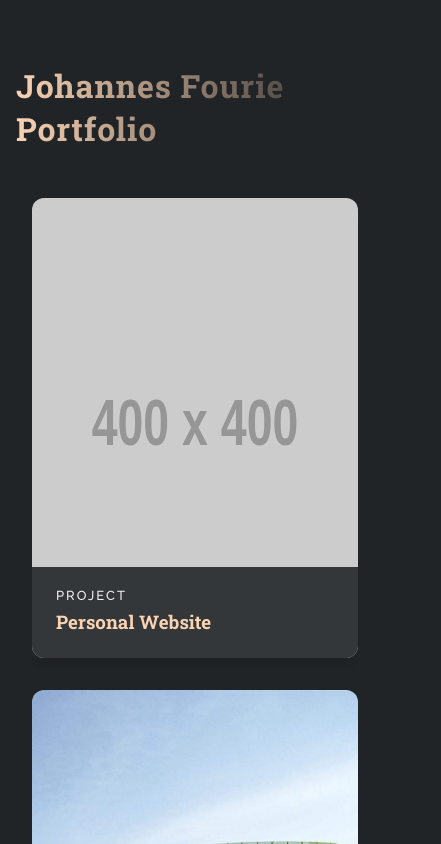
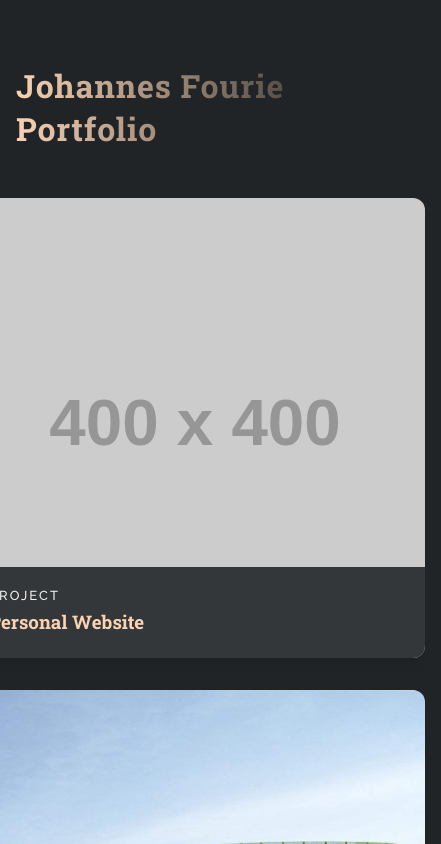
Before and after one commit to GeneralSev/Portfolio, a React (Create React App) app: page / in a window 390 px wide. Shown: the top 844 px of the page, 441 px wide, since content can reach past the window. Built offline with nearby package versions, Linux system fonts and the light colour scheme.

Commit message:
Basic Routes working!

```diff
--- a/src/App.css
+++ b/src/App.css
@@ -17,7 +17,7 @@ body {
   background-color: #212426;
 }
 
-.app {
+.portfolio {
   padding: 4rem;
 
   display: flex;
@@ -192,7 +192,7 @@ h1 {
 }
 
 @media screen and (max-width: 600px) {
-  .app {
+  .portfolio {
     padding: 4rem 2rem;
   }
 
@@ -212,7 +212,7 @@ h1 {
 }
 
 @media screen and (max-width: 400px) {
-  .app {
+  .portfolio {
     padding: 4rem 1rem;
   }
 
--- a/src/App.js
+++ b/src/App.js
@@ -1,41 +1,37 @@
-import { useState, useEffect } from 'react';
+// import React from 'react';
+// import { BrowserRouter as Router, Route, Routes } from 'react-router-dom';
 
-import VentureCard from './VentureCard'
+// const Home = () => <div>Home Page</div>;
+// const About = () => <div>About Page</div>;
 
-import './App.css';
+// const App = () => {
+//   return (
+//     <Router>
+//       <Routes>
+//         <Route path="/" element={<Home />} />
+//         <Route path="/about" element={<About />} />
+//       </Routes>
+//     </Router>
+//   );
+// };
 
-const App = () =>{
-
-    const [ventures, setVentures] = useState([]);
-
-    const getVentures = async (title) => {
-        const yourData = require('./ventures.json')
-        setVentures(yourData.ventures);
-      };
-
-    useEffect(() => {
-    getVentures(); // Call getVentures when the component mounts
-    }, []); // The empty dependency array ensures that it runs only once on mount
+// export default App;
 
 
-    return (
-        <div className='app'>
-            <h1>Johannes Fourie Portfolio</h1>
 
-            {ventures?.length > 0
-                ? (
-                    <div className='container'>
-                        { ventures.map((venture) => (<VentureCard venture={venture} />))}
-                    </div>
-                ) :(
-                    <div className='empty'>
-                        <h2>No ventures found</h2>
-                    </div>
-                )
-            }
+import { BrowserRouter as Router, Route, Routes } from 'react-router-dom';
+import Portfolio from './components/Portfolio';
+import VentureDetails from './components/VentureDetails';
 
-        </div>
-    );
-    }
+const App = () => {
+  return (
+    <Router>
+      <Routes>
+        <Route path="/" exact element={<Portfolio />} />
+        <Route path="/venture/:id" element={<VentureDetails />} />
+      </Routes>
+    </Router>
+  );
+};
 
-export default App
+export default App;
--- /dev/null
+++ b/src/VentureData.js
@@ -0,0 +1,25 @@
+const ventures = [
+    {
+      "id": "personal_website",
+      "title": "Personal Website",
+      "date": "2023-12-07",
+      "coverImage": "N/A",
+      "type": "project"
+    },
+    {
+      "id": "veloways_and_dynamo",
+      "title": "Veloways and Dynamo",
+      "date": "2020-07-21",
+      "coverImage": "images/veloway.jpg",
+      "type": "project"
+    },
+    {
+      "id": "cartography",
+      "title": "Cartography",
+      "date": "2017-09-30",
+      "coverImage": "images/Tor Kalva.png",
+      "type": "hobby"
+    }
+  ];
+
+  export default ventures;
--- /dev/null
+++ b/src/components/Portfolio.js
@@ -0,0 +1,46 @@
+import { useState, useEffect } from 'react';
+import { Link } from 'react-router-dom';
+
+import VentureCard from './VentureCard'
+
+import '../App.css';
+
+const Portfolio = () => {
+
+    const [ventures, setVentures] = useState([]);
+
+    const getVentures = async (title) => {
+        const yourData = require('../ventures.json')
+        setVentures(yourData.ventures);
+    };
+
+    useEffect(() => {
+        getVentures(); // Call getVentures when the component mounts
+    }, []); // The empty dependency array ensures that it runs only once on mount
+
+
+    return (
+        <div className='portfolio'>
+            <h1>Johannes Fourie Portfolio</h1>
+
+            {ventures?.length > 0
+                ? (
+                    <div className='container'>
+                        {ventures.map((venture) => (
+                            <Link key={venture.id} to={`/venture/${venture.id}`}>
+                                <VentureCard venture={venture} />
+                            </Link>
+                        ))}
+                    </div>
+                ) : (
+                    <div className='empty'>
+                        <h2>No ventures found</h2>
+                    </div>
+                )
+            }
+
+        </div>
+    );
+}
+
+export default Portfolio
--- /dev/null
+++ b/src/components/VentureDetails.js
@@ -0,0 +1,26 @@
+import React from 'react';
+import { useParams } from 'react-router-dom';
+
+import ventures from '../VentureData';
+
+  // Function to get venture details by ID
+  const getVentureDetails = (id) => {
+    return ventures.find((venture) => venture.id === id) || {};
+  };
+
+const VentureDetails = () => {
+  const { id } = useParams();
+
+  // Fetch venture details based on the ID, or use data from a context or state
+  const ventureDetails = getVentureDetails(id);
+
+  return (
+    <div>
+      <h2>{ventureDetails.title}</h2>
+      <p>{ventureDetails.description}</p>
+      {/* Display additional details and images */}
+    </div>
+  );
+};
+
+export default VentureDetails;
--- a/src/ventures.json
+++ b/src/ventures.json
@@ -1,18 +1,21 @@
 {
     "ventures": [
       {
+        "id": "personl_website",
         "title": "Personal Website",
         "date": "2023-12-07",
         "coverImage": "N/A",
         "type": "project"
       },
       {
+        "id": "veloways_and_dynamo",
         "title": "Veloways and Dynamo",
         "date": "2020-07-21",
         "coverImage": "images/veloway.jpg",
         "type": "project"
       },
       {
+        "id": "cartography",
         "title": "Catography",
         "date": "2017-09-30",
         "coverImage": "images/Tor Kalva.png",
```
Also changed, not shown: src/components/VentureCard.jsx (renamed from src/VentureCard.jsx).
